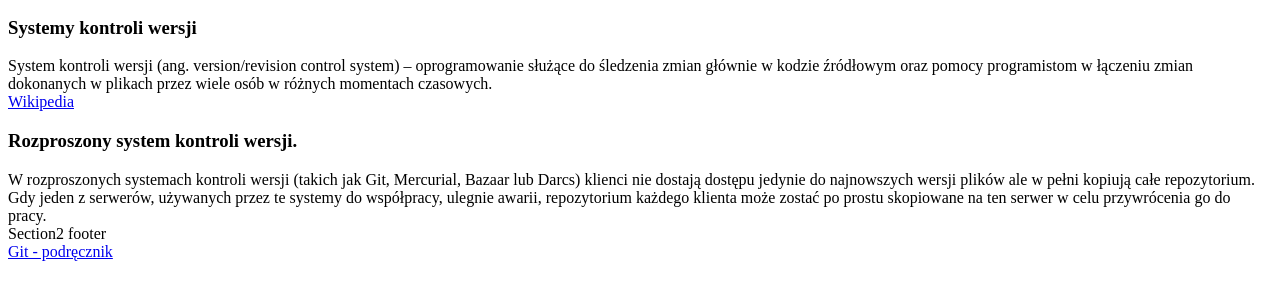
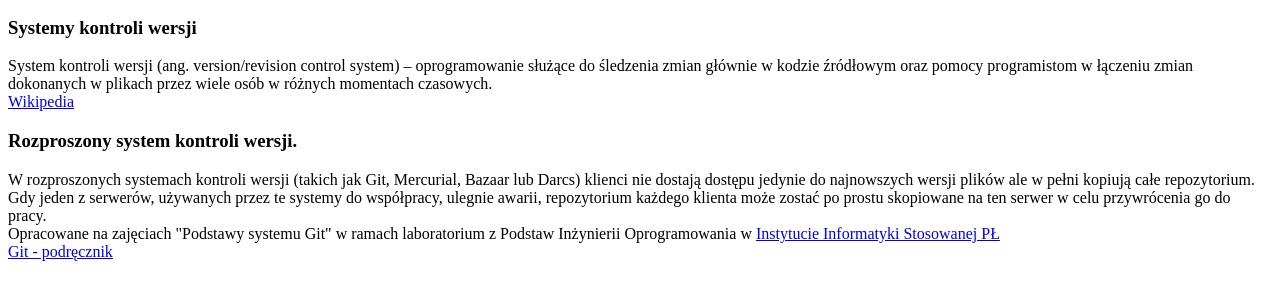
Before and after one commit to kaminskaarleta/iislabpio_180195, a plain HTML site: page index.html in a window 1280 px wide. Shown: the part 80-380 px from the top of the page. Drawn offline with Linux system fonts and the light colour scheme.

Commit message:
Edytowano zawartosc znacznika <footer>.

```diff
--- a/index.html
+++ b/index.html
@@ -32,8 +32,7 @@
 	  		<div class="panel-body">
 				W rozproszonych systemach kontroli wersji (takich jak Git, Mercurial, Bazaar lub Darcs) klienci nie dostają dostępu jedynie do najnowszych wersji plików ale w pełni kopiują całe repozytorium. Gdy jeden z serwerów, używanych przez te systemy do współpracy, ulegnie awarii, repozytorium każdego klienta może zostać po prostu skopiowane na ten serwer w celu przywrócenia go do pracy.		  	</div>
 			<footer class="panel-footer">
-				Section2 footer
-			</footer>
+				Opracowane na zajęciach "Podstawy systemu Git" w ramach laboratorium z Podstaw Inżynierii Oprogramowania w <a href="http://www.iis.p.lodz.pl/">Instytucie Informatyki Stosowanej PŁ</a>			</footer>
 		</section>
 		<footer  class="navbar">
 			<a href="http://git-scm.com/book/pl/Pierwsze-kroki-Wprowadzenie-do-kontroli-wersji#Rozproszone-systemy-kontroli-wersji">Git - podręcznik</a>
```
